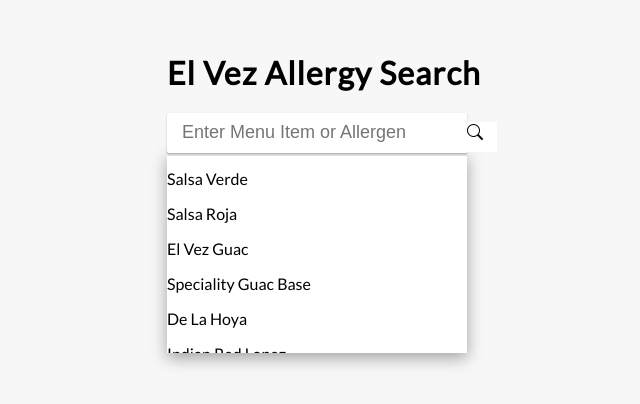
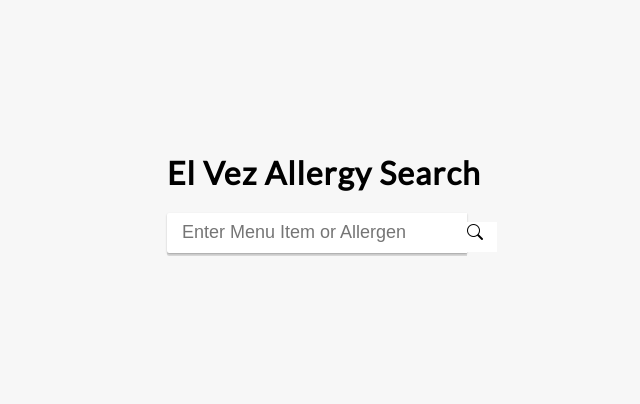
Before and after one commit to amgallo1213/Allergy_Searcher, a React (Create React App) app in the folder allergy_searcher/: page / in a window 1280 px wide. Shown: the part 208-612 px from the top of the page, without its empty margins (308-948 px from the left). Built offline with nearby package versions, Linux system fonts and the light colour scheme.

Commit message:
adding more logic

```diff
--- a/allergy_searcher/src/components/SearchBar.js
+++ b/allergy_searcher/src/components/SearchBar.js
@@ -5,7 +5,14 @@
 
     const [filteredData, setFilteredData] = useState([]);
 
-
+    const handleFilter = (event) => {
+        const searchWord = event.target.value;
+        const newFilter = data.filter((value) => {
+            return value.title.toLowerCase().includes(searchWord.toLowerCase());
+            // return value.title.any(searchWord);
+        });
+        setFilteredData(newFilter);
+    };
 
 
     return (
@@ -14,15 +21,21 @@
                 <input
                 type='text'
                 placeholder={placeholder}
+                onChange={handleFilter}
                 />
                 <div className='searchIcon'><i class="bi bi-search"></i></div>
             </div>
-            <div className='dataResult'>
-                {data.map((value, key) => {
-                    return <div><p className='hoverResult'>{value.name}</p></div>
-                })}
-            </div>
-
+            {filteredData.length !== 0 && (
+                <div className='dataResult'>
+                    {filteredData.slice(0, 15).map((value, key) => {
+                        return (
+                        <div>
+                            <p className='hoverResult'>{value.name}</p>
+                        </div>
+                        );
+                    })}
+                </div>
+        )}
 
 
         </div>
```
